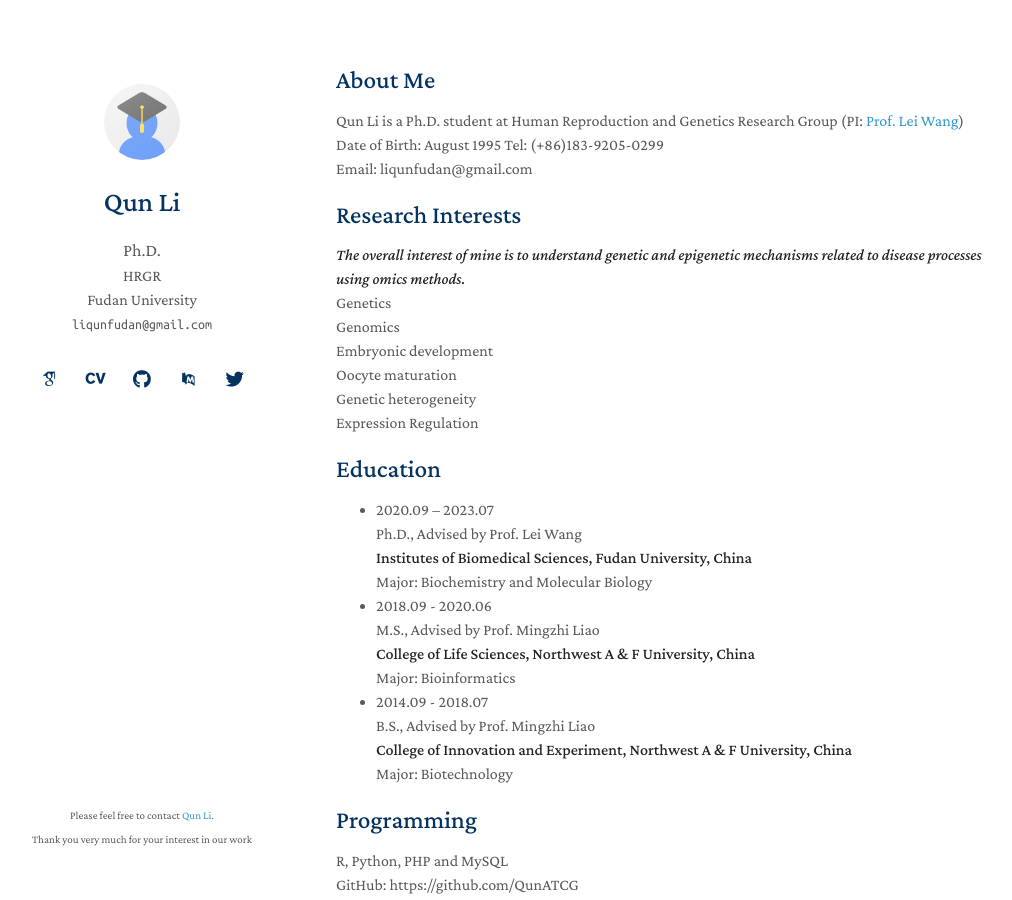
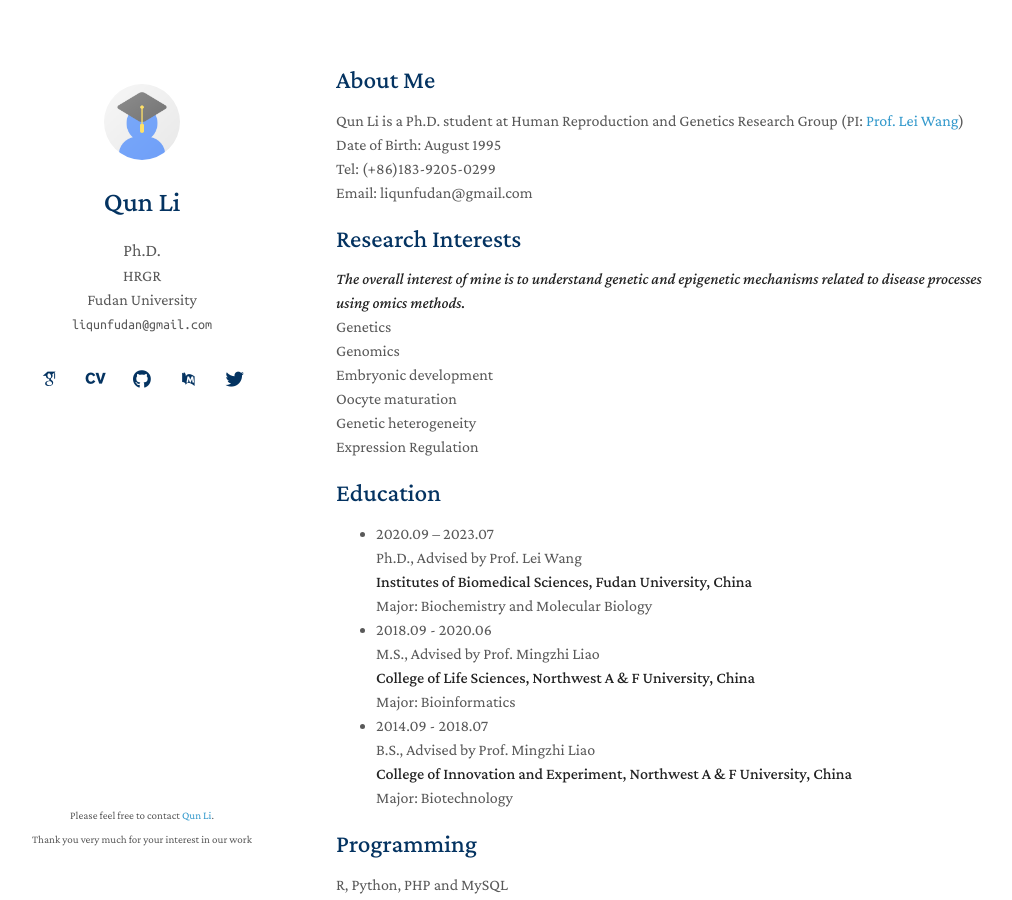
Before and after one commit to liqunbio/liqunbio.github.io, a Jekyll site: the page built from index.md, in a window 1280 px wide and 900 px high. Shown: the whole window, without its empty margins (134-1146 px from the left). Built offline with Jekyll 4.4.1, drawn with Linux system fonts in a browser that asks for light colours; some web fonts are replaced; our own code applies the rules of GitHub Pages for plain Markdown files.

```diff
--- a/index.md
+++ b/index.md
@@ -4,10 +4,10 @@ layout: homepage
 
 ## About Me
 
-Qun Li is a Ph.D. student at Human Reproduction and Genetics Research Group (PI: [Prof. Lei Wang](https://reprod-genet.fudan.edu.cn/ed/b3/c23195a454067/page.htm))
-Date of Birth: August 1995
-Tel: (+86)183-9205-0299
-Email: liqunfudan@gmail.com
+Qun Li is a Ph.D. student at Human Reproduction and Genetics Research Group (PI: [Prof. Lei Wang](https://reprod-genet.fudan.edu.cn/ed/b3/c23195a454067/page.htm)) <br>
+Date of Birth: August 1995 <br>
+Tel: (+86)183-9205-0299   <br>
+Email: liqunfudan@gmail.com <br>
 
 ## Research Interests
 
```
